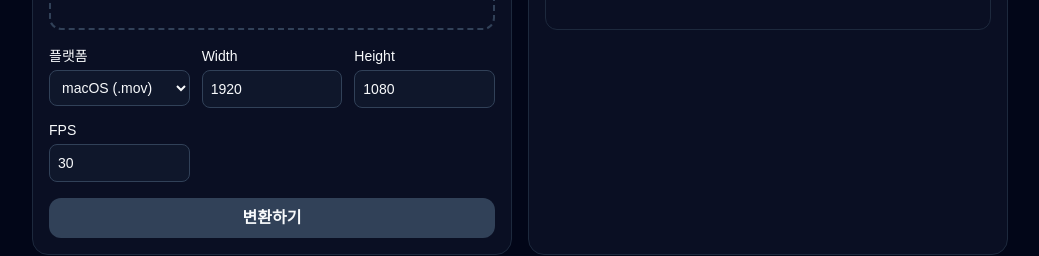
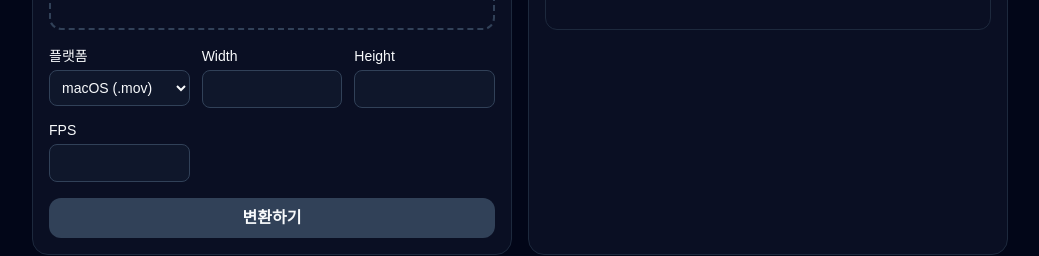
Before and after one commit to yangchoi/Wallpaper-Converter, a Next.js app in the folder frontend/: page / in a window 1280 px wide. Shown: the part 303-559 px from the top of the page, without its empty margins (120-1159 px from the left). Built offline with nearby package versions, Linux system fonts and the light colour scheme; no server answers.

Commit message:
fix: Fixx error

```diff
--- a/frontend/src/app/page.tsx
+++ b/frontend/src/app/page.tsx
@@ -8,9 +8,9 @@ type Target = 'mac' | 'windows-webm' | 'windows-mp4'
 export default function Home() {
   const [file, setFile] = useState<File | null>(null)
   const [target, setTarget] = useState<Target>('mac')
-  const [width, setWidth] = useState(1920)
-  const [height, setHeight] = useState(1080)
-  const [fps, setFps] = useState(30)
+  const [width, setWidth] = useState<number | ''>('')
+  const [height, setHeight] = useState<number | ''>('')
+  const [fps, setFps] = useState<number | ''>('')
   const [loading, setLoading] = useState(false)
   const [error, setError] = useState('')
   const [downloadUrl, setDownloadUrl] = useState('')
@@ -47,9 +47,10 @@ export default function Home() {
   // convert
   const onConvert = async () => {
     if (!file) {
-      setError('파일을 선택하세요.')
+      setError('동영상을 선택해주세요.')
       return
     }
+
     setLoading(true)
     setError('')
     setDownloadUrl('')
@@ -58,19 +59,21 @@ export default function Home() {
       const fd = new FormData()
       fd.append('file', file)
       fd.append('target', target)
-      fd.append('width', String(width))
-      fd.append('height', String(height))
-      fd.append('fps', String(fps))
+      if (width !== '') fd.append('width', String(width))
+      if (height !== '') fd.append('height', String(height))
+      if (fps !== '') fd.append('fps', String(fps))
 
       const res = await fetch(`${API_BASE}/convert`, {
         method: 'POST',
         body: fd,
       })
       if (!res.ok) throw new Error(await res.text())
-      const data = await res.json()
-      setDownloadUrl(`${API_BASE}${data.url}`)
-    } catch (e) {
-      setError(e?.message || '변환 실패')
+
+      const data: { url: string } = await res.json()
+      setDownloadUrl(`${API_BASE}${data.url}`) // ✅ API_BASE (오타 금지) + 백틱
+    } catch (err) {
+      const msg = err instanceof Error ? err.message : '변환 실패' // ✅ unknown 안전 처리
+      setError(msg)
     } finally {
       setLoading(false)
     }
```
